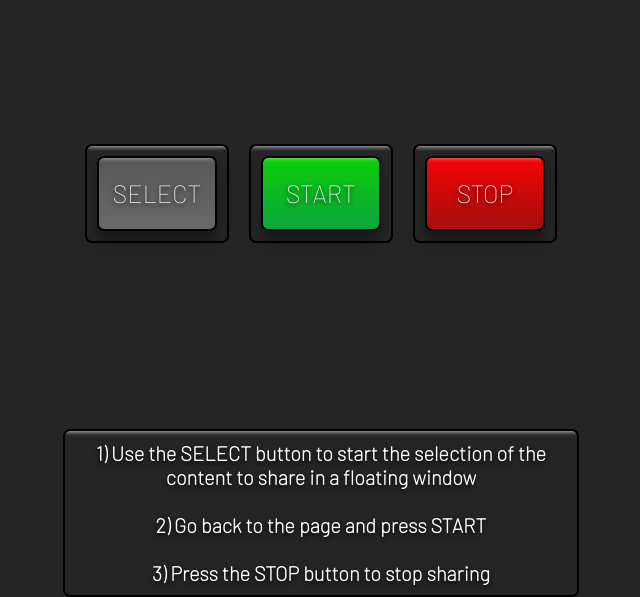
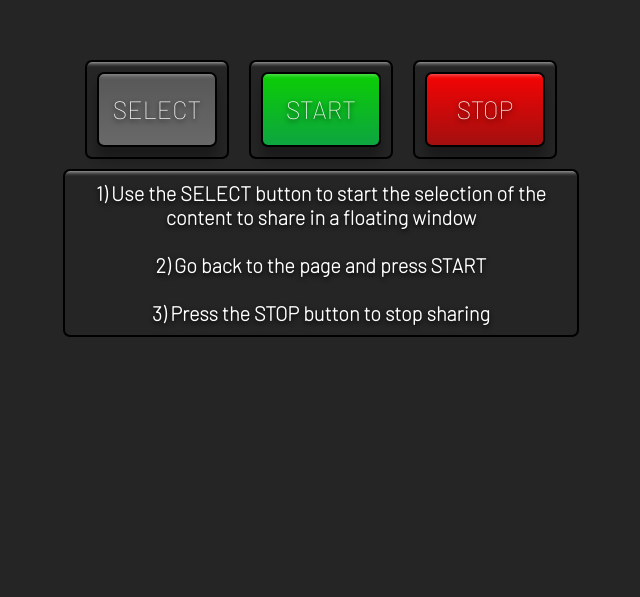
Before and after one commit to jonaMclaurin/PICTURE-IN-PICTURE, a plain HTML site: page index.html in a window 1280 px wide. Shown: the part 207-804 px from the top of the page, without its empty margins (319-959 px from the left). Drawn offline with Linux system fonts and the light colour scheme.

Commit message:
reponsive fixed

```diff
--- a/index.html
+++ b/index.html
@@ -13,6 +13,7 @@
     <!-- Video -->
     <video  id="video" controls height="360" width="640" hidden></video>
     <!-- Button -->
+<div class="buttons-group">
     <div class="button-container">
         <button id="select-button">SELECT</button>
     </div>
@@ -22,7 +23,7 @@
     <div class="button-container">
         <button id="stop-button">STOP</button>
     </div>
-
+</div>
     <div class="instructions">
         <h1>
             1) Use the SELECT button to start the selection of the content to share in a floating window
--- a/style.css
+++ b/style.css
@@ -10,6 +10,7 @@ body {
     display: flex;
     justify-content: center;
     align-items: center;
+    flex-direction: column;
     background: rgb(37,37,37);
 
 }
@@ -90,18 +91,18 @@ button:active {
 }
 
 .instructions {
-    position: absolute;
+    /*position: absolute;
     margin-left: auto;
     margin-right: auto;
     left: 0;
-    right: 0;
+    right: 0;*/
     display: flex;
     justify-content: center;
     align-items: center;
     text-align: center;
     width: 40%;
     height: auto;
-    margin-top: 80vh;
+    /*margin-top: 80%;*/
     color: white;
     text-shadow: 0 2px 5px black;
     border: 2px solid black;
@@ -127,3 +128,9 @@ h1 {
 
 
 }
+
+.buttons-group{
+    display: flex;
+    flex-direction: row;
+
+}
```
